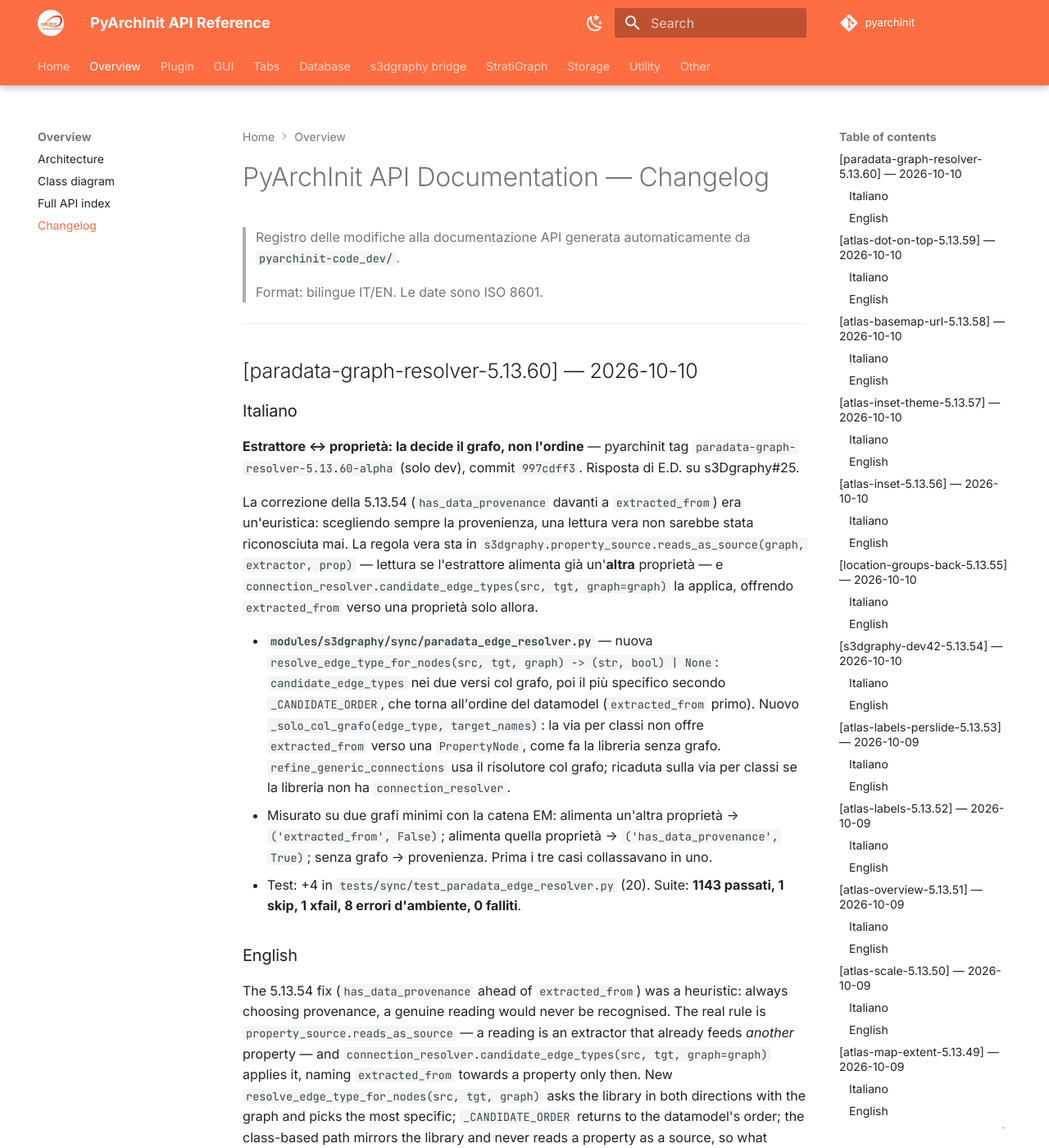
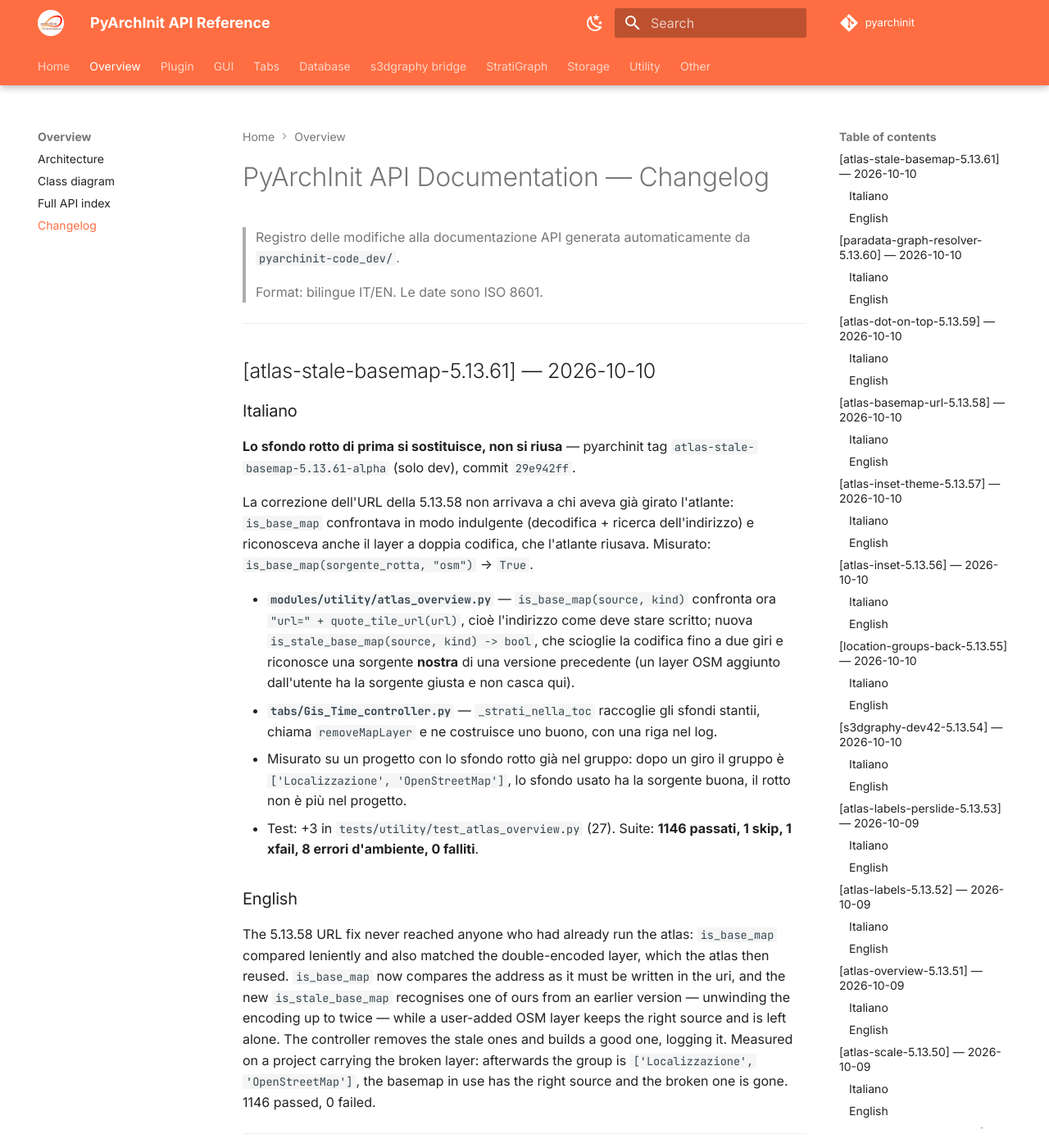
Before and after one commit to enzococca/pyarchinit-api-docs, an MkDocs documentation site: the page built from docs/CHANGELOG.md, in a window 1280 px wide and 1400 px high. Shown: the whole window at 82% size. Built offline with MkDocs 1.6.1 and Material for MkDocs 9.7.7, drawn with Linux system fonts in a browser that asks for light colours; comment, search, counter and statistics services are not loaded; some of the changed text lies outside the part shown.

Commit message:
docs(changelog): 5.13.61 — lo sfondo rotto di prima si sostituisce

```diff
--- a/docs/CHANGELOG.md
+++ b/docs/CHANGELOG.md
@@ -4,6 +4,25 @@
 > da `pyarchinit-code_dev/`.
 >
 > Format: bilingue IT/EN. Le date sono ISO 8601.
+
+---
+
+## [atlas-stale-basemap-5.13.61] — 2026-10-10
+
+### Italiano
+
+**Lo sfondo rotto di prima si sostituisce, non si riusa** — pyarchinit tag `atlas-stale-basemap-5.13.61-alpha` (solo dev), commit `29e942ff`.
+
+La correzione dell'URL della 5.13.58 non arrivava a chi aveva già girato l'atlante: `is_base_map` confrontava in modo indulgente (decodifica + ricerca dell'indirizzo) e riconosceva anche il layer a doppia codifica, che l'atlante riusava. Misurato: `is_base_map(sorgente_rotta, "osm")` → `True`.
+
+- **`modules/utility/atlas_overview.py`** — `is_base_map(source, kind)` confronta ora `"url=" + quote_tile_url(url)`, cioè l'indirizzo come deve stare scritto; nuova `is_stale_base_map(source, kind) -> bool`, che scioglie la codifica fino a due giri e riconosce una sorgente **nostra** di una versione precedente (un layer OSM aggiunto dall'utente ha la sorgente giusta e non casca qui).
+- **`tabs/Gis_Time_controller.py`** — `_strati_nella_toc` raccoglie gli sfondi stantii, chiama `removeMapLayer` e ne costruisce uno buono, con una riga nel log.
+- Misurato su un progetto con lo sfondo rotto già nel gruppo: dopo un giro il gruppo è `['Localizzazione', 'OpenStreetMap']`, lo sfondo usato ha la sorgente buona, il rotto non è più nel progetto.
+- Test: +3 in `tests/utility/test_atlas_overview.py` (27). Suite: **1146 passati, 1 skip, 1 xfail, 8 errori d'ambiente, 0 falliti**.
+
+### English
+
+The 5.13.58 URL fix never reached anyone who had already run the atlas: `is_base_map` compared leniently and also matched the double-encoded layer, which the atlas then reused. `is_base_map` now compares the address as it must be written in the uri, and the new `is_stale_base_map` recognises one of ours from an earlier version — unwinding the encoding up to twice — while a user-added OSM layer keeps the right source and is left alone. The controller removes the stale ones and builds a good one, logging it. Measured on a project carrying the broken layer: afterwards the group is `['Localizzazione', 'OpenStreetMap']`, the basemap in use has the right source and the broken one is gone. 1146 passed, 0 failed.
 
 ---
 
```
